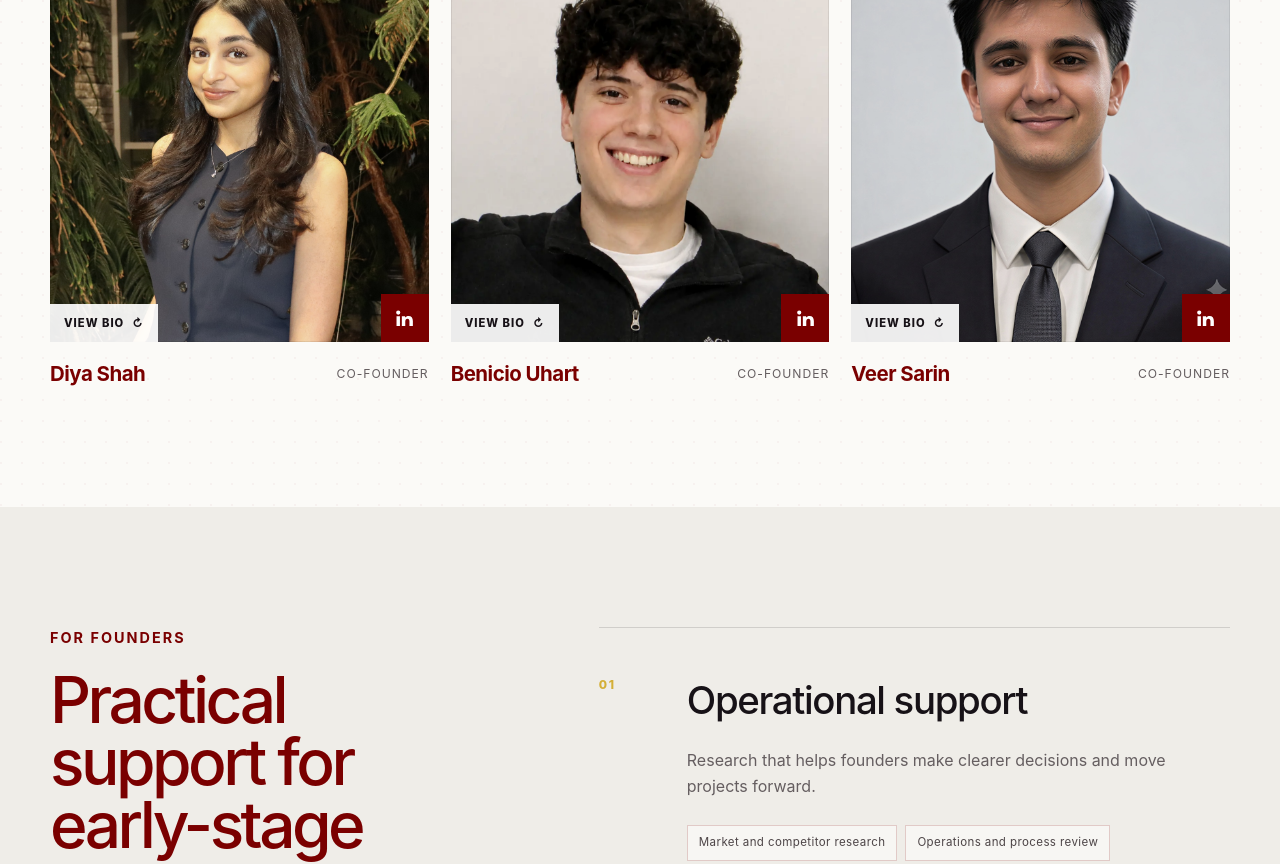
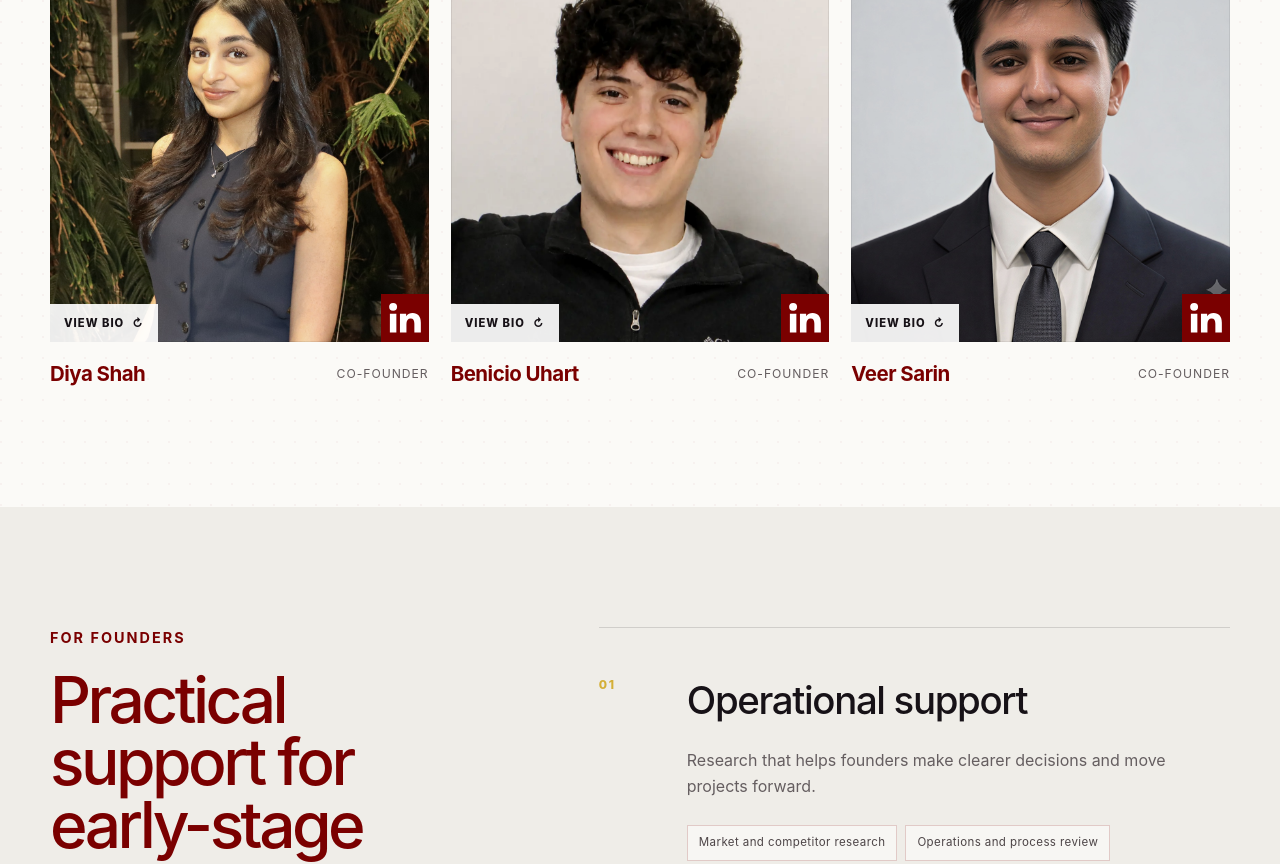
Before and after one commit to mcmastervc/mvcc-website, a Next.js app: page / in a window 1280 px wide. Shown: the part 2685-3549 px from the top of the page. Built offline with nearby package versions, Linux system fonts and the light colour scheme.

Commit message:
Scale LinkedIn badge mark

```diff
--- a/app/globals.css
+++ b/app/globals.css
@@ -320,7 +320,7 @@ button { cursor: pointer; }
   text-decoration: none;
   transition: background 0.2s ease, transform 0.2s ease;
 }
-.person-linkedin-badge svg { width: 19px; height: 19px; fill: currentColor; }
+.person-linkedin-badge svg { width: 36px; height: 36px; fill: currentColor; }
 .person-linkedin-badge:hover { background: var(--gold-deep); transform: translateY(-2px); }
 .person-meta { display: grid; grid-template-columns: minmax(0, 1fr) minmax(105px, 0.8fr); align-items: start; gap: 18px; padding-top: 19px; border-top: 1px solid transparent; }
 .person-meta h3 { margin: 0; color: var(--red); font-size: 1.28rem; font-weight: 650; line-height: 1.2; letter-spacing: -0.025em; }
```
